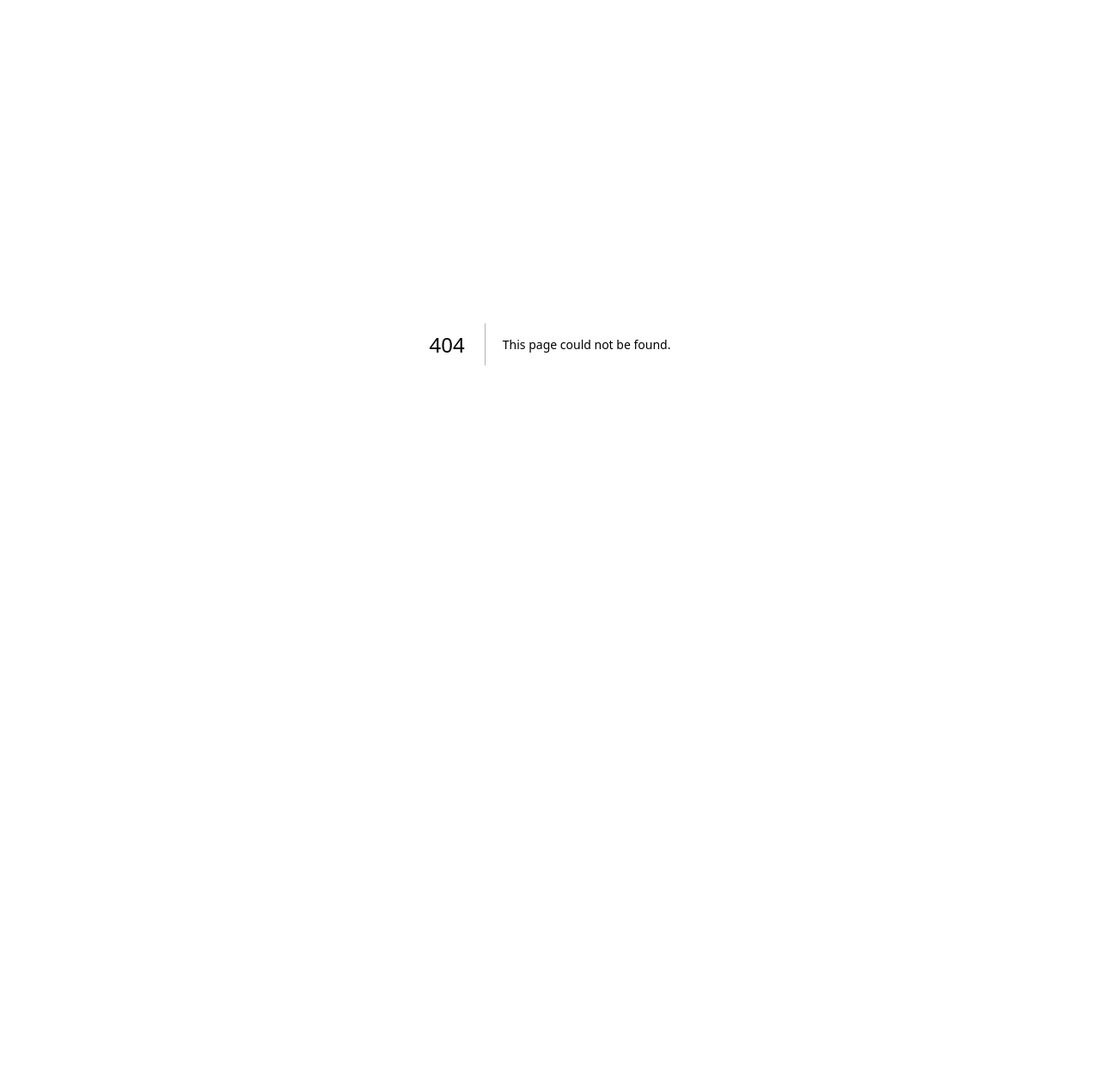
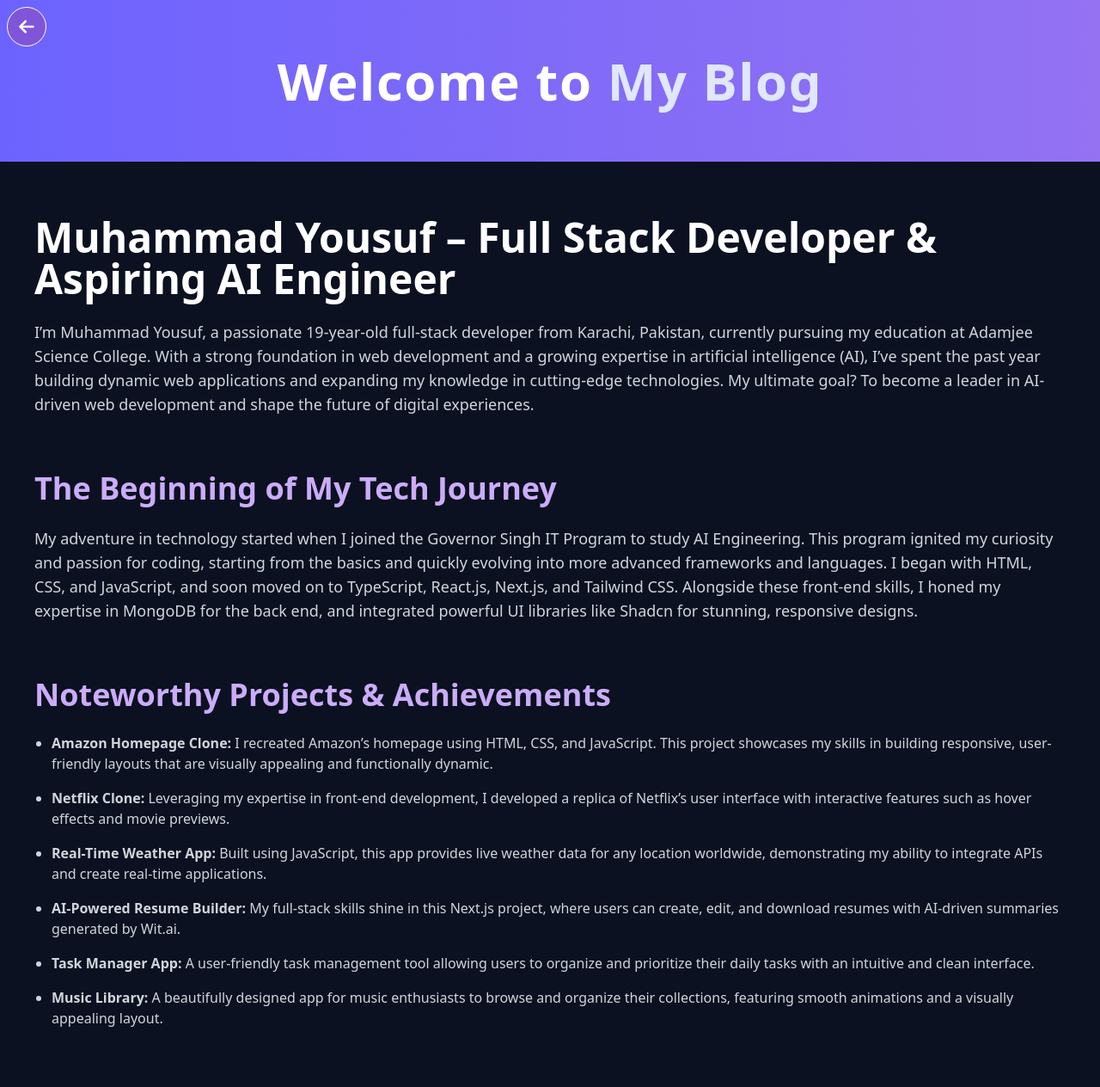
Before and after one commit to Codewithsaffy/portfolio, a Next.js app: page /blog in a window 1280 px wide. Before the commit this address had no page. Shown: the top 1264 px of the page at 86% size. Before the commit the page ends 800 px from the top, so only its background shows below. Built offline with nearby package versions, Linux system fonts and the light colour scheme.

Commit message:
add blog

```diff
--- /dev/null
+++ b/src/app/blog/page.tsx
@@ -0,0 +1,93 @@
+import Link from "next/link";
+import React from "react";
+import { FaArrowLeft } from "react-icons/fa6";
+
+const Blog = () => {
+  return (
+    <div className="bg-[#0b1120] min-h-screen relative text-gray-300">
+      {/* Back Button */}
+      <Link href={"/"} className="absolute flex hover:cursor-pointer z-10 justify-center items-center top-2 left-2 p-3 border border-white rounded-full bg-[#7F56D9] text-white">
+        <FaArrowLeft size={20} />
+      </Link>
+
+      {/* Header Section */}
+      <header className="py-12 sm:py-16 bg-gradient-to-r from-[#6C63FF] to-[#9472F2] text-white">
+        <h1 className="text-4xl sm:text-6xl font-extrabold text-center tracking-wide">
+          Welcome to <span className="text-[#E0E7FF]">My Blog</span>
+        </h1>
+      </header>
+
+      {/* Main Content */}
+      <main className="container mx-auto px-6 sm:px-10 py-10 sm:py-16 space-y-10 sm:space-y-16">
+        {/* Introduction Section */}
+        <section className="space-y-6">
+          <h2 className="text-3xl sm:text-5xl font-bold text-white">
+            Muhammad Yousuf – Full Stack Developer & Aspiring AI Engineer
+          </h2>
+          <p className="text-base sm:text-lg leading-relaxed">
+            I’m Muhammad Yousuf, a passionate 19-year-old full-stack developer from Karachi, Pakistan, currently pursuing my education at Adamjee Science College. With a strong foundation in web development and a growing expertise in artificial intelligence (AI), I’ve spent the past year building dynamic web applications and expanding my knowledge in cutting-edge technologies. My ultimate goal? To become a leader in AI-driven web development and shape the future of digital experiences.
+          </p>
+        </section>
+
+        {/* Journey Section */}
+        <section className="space-y-6">
+          <h3 className="text-2xl sm:text-4xl font-semibold text-[#CBACF9]">The Beginning of My Tech Journey</h3>
+          <p className="text-base sm:text-lg leading-relaxed">
+            My adventure in technology started when I joined the Governor Singh IT Program to study AI Engineering. This program ignited my curiosity and passion for coding, starting from the basics and quickly evolving into more advanced frameworks and languages. I began with HTML, CSS, and JavaScript, and soon moved on to TypeScript, React.js, Next.js, and Tailwind CSS. Alongside these front-end skills, I honed my expertise in MongoDB for the back end, and integrated powerful UI libraries like Shadcn for stunning, responsive designs.
+          </p>
+        </section>
+
+        {/* Projects Section */}
+        <section className="space-y-6">
+          <h3 className="text-2xl sm:text-4xl font-semibold text-[#CBACF9]">Noteworthy Projects & Achievements</h3>
+          <ul className="list-disc space-y-4 pl-5">
+            <li>
+              <strong>Amazon Homepage Clone:</strong> I recreated Amazon’s homepage using HTML, CSS, and JavaScript. This project showcases my skills in building responsive, user-friendly layouts that are visually appealing and functionally dynamic.
+            </li>
+            <li>
+              <strong>Netflix Clone:</strong> Leveraging my expertise in front-end development, I developed a replica of Netflix’s user interface with interactive features such as hover effects and movie previews.
+            </li>
+            <li>
+              <strong>Real-Time Weather App:</strong> Built using JavaScript, this app provides live weather data for any location worldwide, demonstrating my ability to integrate APIs and create real-time applications.
+            </li>
+            <li>
+              <strong>AI-Powered Resume Builder:</strong> My full-stack skills shine in this Next.js project, where users can create, edit, and download resumes with AI-driven summaries generated by Wit.ai.
+            </li>
+            <li>
+              <strong>Task Manager App:</strong> A user-friendly task management tool allowing users to organize and prioritize their daily tasks with an intuitive and clean interface.
+            </li>
+            <li>
+              <strong>Music Library:</strong> A beautifully designed app for music enthusiasts to browse and organize their collections, featuring smooth animations and a visually appealing layout.
+            </li>
+          </ul>
+        </section>
+
+        {/* Excellence Section */}
+        <section className="space-y-6">
+          <h3 className="text-2xl sm:text-4xl font-semibold text-[#CBACF9]">Excellence in AI & Web Development</h3>
+          <p className="text-base sm:text-lg leading-relaxed">
+            I’ve been selected among the top 50 senior students in my AI program, chosen from over 1,500 peers. This achievement motivates me to continue excelling in AI engineering and full-stack development.
+          </p>
+        </section>
+
+        {/* Looking Ahead Section */}
+        <section className="space-y-6">
+          <h3 className="text-2xl sm:text-4xl font-semibold text-[#CBACF9]">Future Goals: Merging AI and Web Development</h3>
+          <p className="text-base sm:text-lg leading-relaxed">
+            Looking ahead, I’m excited to deepen my expertise in Artificial Intelligence and Data Science, aiming to merge these advanced technologies with web development. This will enable me to create smarter, more intuitive websites and applications that redefine user experiences.
+          </p>
+          <p className="text-base sm:text-lg leading-relaxed">
+            Thank you for reading my journey! Feel free to explore my portfolio or reach out for collaboration. Let’s build something groundbreaking together!
+          </p>
+        </section>
+      </main>
+
+      {/* Footer Section */}
+      <footer className="py-6 sm:py-8 bg-[#1a1f36] text-gray-400 text-center">
+        <p>&copy; 2024 Muhammad Yousuf. All rights reserved.</p>
+      </footer>
+    </div>
+  );
+};
+
+export default Blog;
--- a/src/components/layouts/Header.tsx
+++ b/src/components/layouts/Header.tsx
@@ -15,8 +15,8 @@ export default function Header() {
       icon: <FaRegUser className="h-4 w-4 text-neutral-500 dark:text-white" />,
     },
     {
-      name: "Projects",
-      link: "#projects",
+      name: "Blog",
+      link: "/blog",
       icon: (
         <GoProjectSymlink className="h-4 w-4 text-neutral-500 dark:text-white" />
       ),
@@ -38,7 +38,9 @@ export default function Header() {
   console.log(path);
   return (
     <div className="relative w-full">
-      {path !== "/contact" && <FloatingNav navItems={navItems} />}
+      {path !== "/contact" && path !== "/blog" && (
+        <FloatingNav navItems={navItems} />
+      )}
     </div>
   );
 }
--- a/src/components/ui/floating-navbar.tsx
+++ b/src/components/ui/floating-navbar.tsx
@@ -55,7 +55,7 @@ export const FloatingNav = ({
           duration: 0.2,
         }}
         className={cn(
-          "flex max-w-fit  fixed top-10 inset-x-0 mx-auto border border-transparent dark:border-white/[0.2] rounded-lg  dark:bg-dark-Background/[0.08] bg-white shadow-[0px_2px_3px_-1px_rgba(0,0,0,0.1),0px_1px_0px_0px_rgba(25,28,33,0.02),0px_0px_0px_1px_rgba(25,28,33,0.08)] z-[5000] py-4 px-6  backdrop-blur-2xl  items-center justify-center space-x-8",
+          "flex max-w-fit  fixed top-10 inset-x-0 mx-auto border border-transparent dark:border-white/[0.2] rounded-lg  dark:bg-dark-Background/[0.08] bg-white shadow-[0px_2px_3px_-1px_rgba(0,0,0,0.1),0px_1px_0px_0px_rgba(25,28,33,0.02),0px_0px_0px_1px_rgba(25,28,33,0.08)] z-[5000] py-4 px-6  backdrop-blur-2xl  items-center justify-center sm:space-x-8 space-x-4",
           className
         )}
       >
@@ -67,8 +67,8 @@ export const FloatingNav = ({
               "relative dark:text-neutral-50 items-center flex space-x-1 text-neutral-600 dark:hover:text-neutral-300 hover:text-neutral-500"
             )}
           >
-            <span className="block sm:hidden">{navItem.icon}</span>
-            <span className="hidden sm:block text-sm">{navItem.name}</span>
+            {/* <span className="block sm:hidden">{navItem.icon}</span> */}
+            <span className="block text-sm">{navItem.name}</span>
           </Link>
         ))}
       </motion.div>
```
